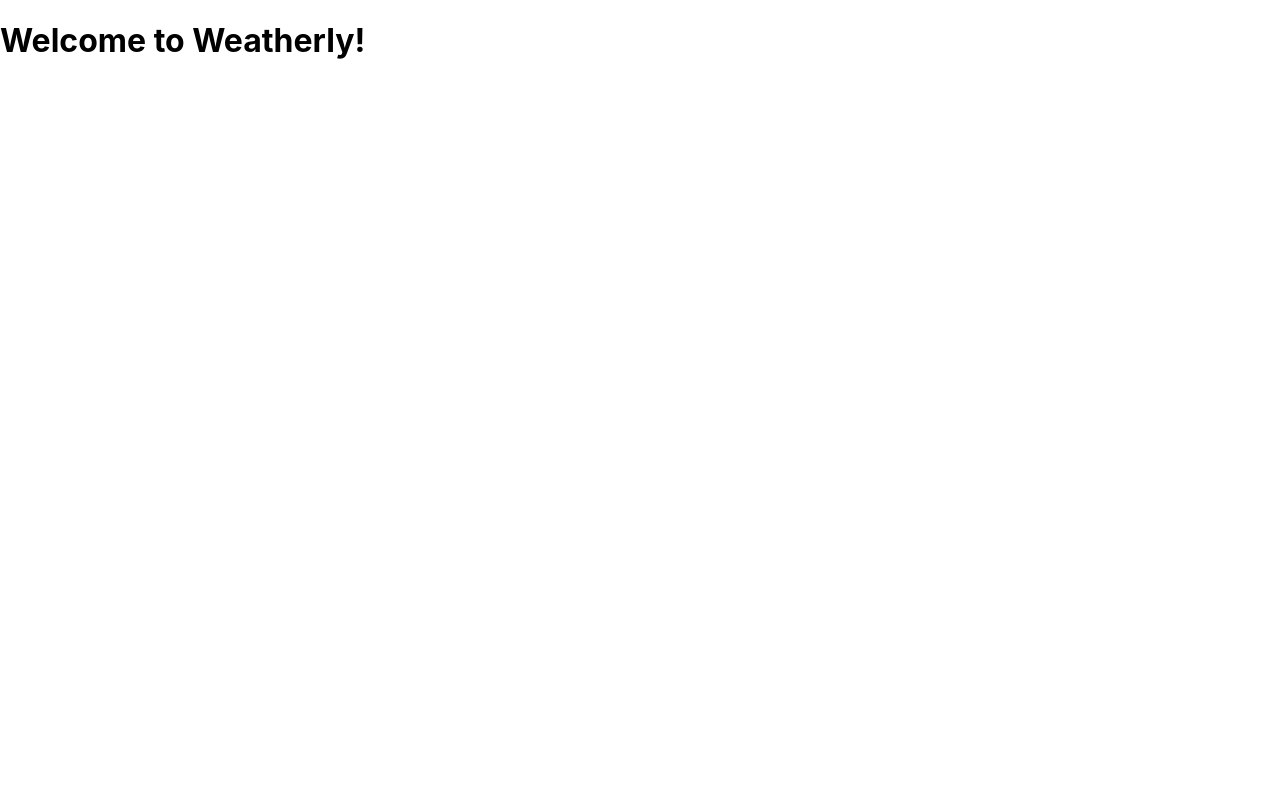
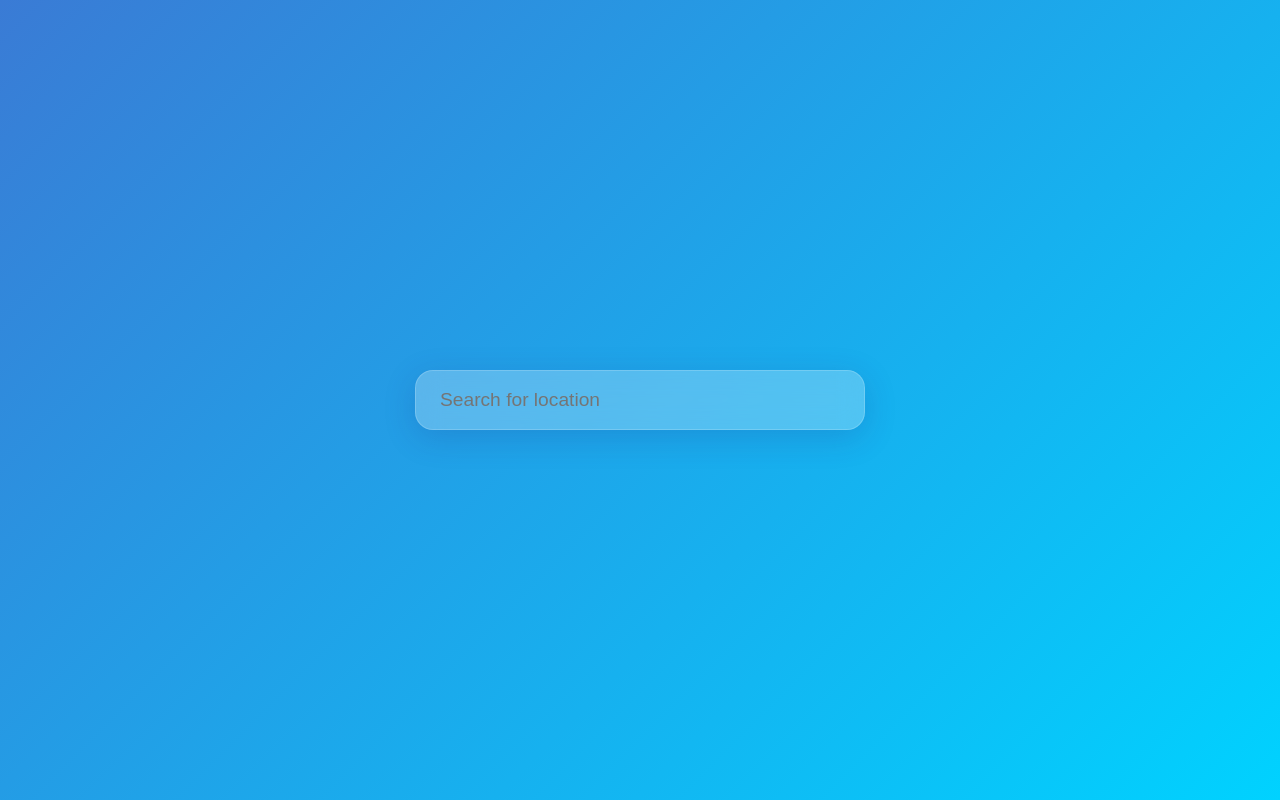
Before and after one commit to chamudithaperera/React-project-01-weather-webapp, a React (Create React App) app in the folder weather-app/: page / in a window 1280 px wide. Built offline with nearby package versions, Linux system fonts and the light colour scheme.

Commit message:
Add glass background and search bar to App component for enhanced UI

```diff
--- a/weather-app/src/App.css
+++ b/weather-app/src/App.css
@@ -36,3 +36,44 @@
     transform: rotate(360deg);
   }
 }
+
+div.glass-bg {
+  min-height: 100vh;
+  min-width: 100vw;
+  display: flex;
+  align-items: center;
+  justify-content: center;
+  background: linear-gradient(135deg, #3a7bd5 0%, #00d2ff 100%);
+}
+
+.glass-bg {
+  position: fixed;
+  top: 0;
+  left: 0;
+  width: 100vw;
+  height: 100vh;
+  display: flex;
+  align-items: center;
+  justify-content: center;
+  z-index: 1;
+}
+
+.search-bar {
+  width: 400px;
+  padding: 18px 24px;
+  border-radius: 18px;
+  border: none;
+  outline: none;
+  font-size: 1.2rem;
+  background: rgba(255, 255, 255, 0.25);
+  color: #222;
+  box-shadow: 0 8px 32px 0 rgba(31, 38, 135, 0.18);
+  backdrop-filter: blur(12px);
+  -webkit-backdrop-filter: blur(12px);
+  border: 1px solid rgba(255, 255, 255, 0.18);
+  transition: box-shadow 0.2s;
+}
+
+.search-bar:focus {
+  box-shadow: 0 4px 24px 0 rgba(31, 38, 135, 0.25);
+}
--- a/weather-app/src/App.js
+++ b/weather-app/src/App.js
@@ -15,9 +15,8 @@
   return showSplash ? (
     <SplashScreen />
   ) : (
-    <div>
-      {/* Main weather app goes here */}
-      <h1>Welcome to Weatherly!</h1>
+    <div className="glass-bg">
+      <input className="search-bar" type="text" placeholder="Search for location" />
     </div>
   );
 }
```
